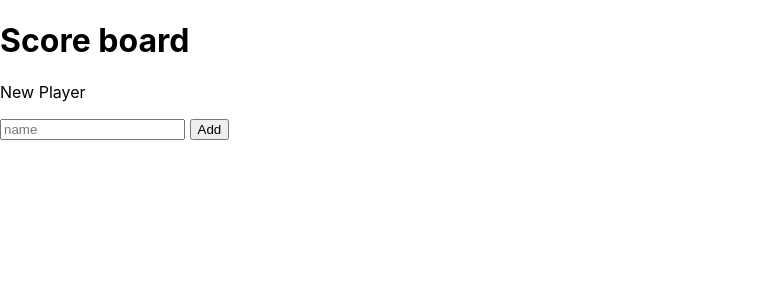
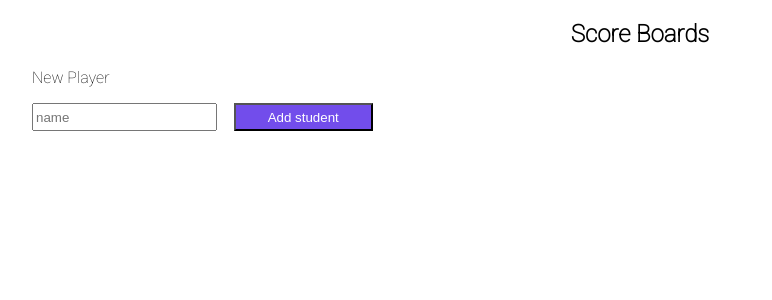
Before and after one commit to luizfiorentino/scoreboard-challenge, a React (Create React App) app: page / in a window 1280 px wide. Shown: the top 300 px of the page, without its empty margins (0-772 px from the left). Built offline with nearby package versions, Linux system fonts and the light colour scheme.

Commit message:
styling- buttons and banners

```diff
--- a/src/App.js
+++ b/src/App.js
@@ -105,16 +105,22 @@ function App() {
   //console.log("orderedPlayers", orderedPlayers);
 
   return (
-    <div>
-      <h1>Score board</h1>
+    <div className="scoreboard-main">
+      <h2 className="scoreboard-title">Score Boards</h2>
+      <div className="add-player">
         <p>New Player</p>
         <input
           type="text"
           placeholder="name"
           value={newPlayer}
           onChange={(e) => setNewPlayer(e.target.value)}
+          className="input"
         />{" "}
-      <button onClick={addMe}>Add</button>
+        <button className="btn" onClick={addMe}>
+          Add student
+        </button>
+      </div>
+
       {orderedPlayers.map((player) => (
         <Scoreboard
           key={player.id}
--- a/src/scoreboard/Scoreboard.jsx
+++ b/src/scoreboard/Scoreboard.jsx
@@ -35,9 +35,9 @@ export default function Scoreboard(props) {
 
   return (
     <div className="App">
-      <h3>{props.name}</h3>
+      <div className="name-and-bar">
+        <h3 className="name">{props.name}</h3>
         <div className="container">
-        <h3 className="title">Score</h3>
           <div className="bar">
             <div
               className="inner-bar"
@@ -47,15 +47,17 @@ export default function Scoreboard(props) {
             <script src="main.js"></script>
           </div>
         </div>
-      {/* <h3>bar comes here ;)</h3> */}
+      </div>
+
       <div className="body">
-        <p>{props.score}/100</p>{" "}
+        <div className="msg-and-score">
+          <p>{displayMessage}</p>
+          <p>{props.score}/100</p>
+        </div>{" "}
+        <div className="buttons">
           {props.score >= 10 ? (
             <button
-            // onClick={() => {
-            //   setScore(score - score / 2);
-            //   setMessage(message);
-            // }}
+              className="btn-inner"
               onClick={() => props.decrementFifty(props.id)}
             >
               - 50%
@@ -63,10 +65,7 @@ export default function Scoreboard(props) {
           ) : undefined}
           {props.score >= 10 ? (
             <button
-            // onClick={() => {
-            //   setScore(score - 5);
-            //   setMessage(message);
-            // }}
+              className="btn-inner"
               onClick={() => props.decrementByFive(props.id)}
             >
               - 5
@@ -74,10 +73,7 @@ export default function Scoreboard(props) {
           ) : undefined}{" "}
           {props.score >= 10 ? (
             <button
-            // onClick={() => {
-            //   setScore(score - 1);
-            //   setMessage(message);
-            // }}
+              className="btn-inner"
               onClick={() => props.decrementScoreByOne(props.id)}
             >
               - 1
@@ -85,45 +81,27 @@ export default function Scoreboard(props) {
           ) : undefined}{" "}
           {props.score > 0 && props.score >= 10 ? (
             <button
-            // onClick={() => {
-            //   setScore(0);
-            //   setMessage(message);
-            // }}
+              className="btn-inner"
               onClick={() => props.resetScore(props.id)}
             >
               Reset
             </button>
           ) : undefined}{" "}
-        <button
-          // onClick={() => {
-          //   setScore(score + 1);
-          //   setMessage(message);
-          // }}
-          onClick={() => props.incrementScoreByOne(props.id)}
-        >
+          <button onClick={() => props.incrementScoreByOne(props.id)}>
             + 1
           </button>{" "}
           <button
-          // onClick={() => {
-          //   setScore(score + 5);
-          //   setMessage(message);
-          // }}
+            className="btn-inner"
             onClick={() => props.incrementByFive(props.id)}
           >
             + 5
           </button>{" "}
           {props.score >= 10 && props.score < 80 ? (
-          <button
-            // onClick={() => {
-            //   setScore(score + score / 2);
-            //   setMessage(message);
-            // }}
-            onClick={() => props.incrementFifty(props.id)}
-          >
+            <button onClick={() => props.incrementFifty(props.id)}>
               + 50%
             </button>
           ) : undefined}{" "}
-        <p>{displayMessage}</p>
+        </div>
       </div>
     </div>
   );
--- a/src/scoreboard/styles.css
+++ b/src/scoreboard/styles.css
@@ -1,5 +1,51 @@
+@import url("https://fonts.googleapis.com/css2?family=Roboto:wght@100&display=swap");
+
+.scoreboard-main {
+  font-family: "Roboto", sans-serif;
+}
+
+.scoreboard-title {
+  display: flex;
+  justify-content: center;
+}
+
 .body {
-  margin-top: 4rem;
+  margin-top: 1rem;
+}
+
+.add-player {
+  margin-left: 2rem;
+}
+
+.btn {
+  color: white;
+  background-color: #724deb;
+  padding: 0.3rem 2rem;
+}
+
+.input {
+  height: 1.4rem;
+  margin-bottom: 1rem;
+  margin-right: 0.8rem;
+}
+
+.name {
+  margin-top: 2rem;
+}
+
+.msg-and-score {
+  display: flex;
+  justify-content: space-between;
+  max-width: 30rem;
+  margin-left: 2rem;
+}
+
+.name-and-bar {
+  display: flex;
+  flex-direction: column;
+  justify-content: left;
+  margin-top: 10px;
+  margin-bottom: 0;
 }
 
 .container {
@@ -19,8 +65,9 @@
 .bar {
   background-color: #f2f2f1;
   width: 100%;
-  height: 30px;
+  height: 1rem;
   margin-bottom: 40px;
+  border-radius: 4px;
 }
 
 .inner-bar {
@@ -28,3 +75,17 @@
   width: 90%;
   height: 100%;
 }
+
+.buttons {
+  display: flex;
+  justify-content: center;
+  gap: 1.5rem;
+  color: white;
+}
+
+.btn-inner {
+  color: white;
+  background-color: #724deb;
+  padding: 3px;
+  border-radius: 4px;
+}
```
Lines whose indentation alone changed are shown as unchanged.
